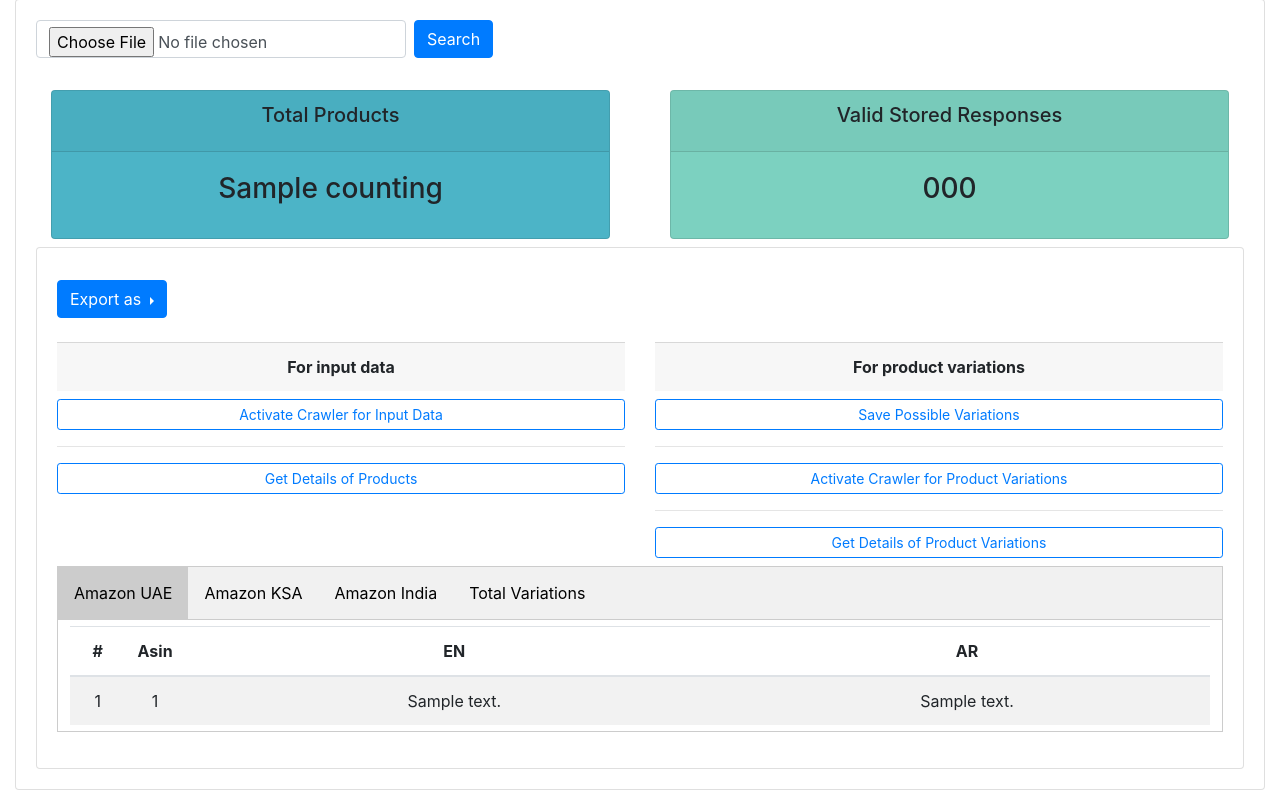
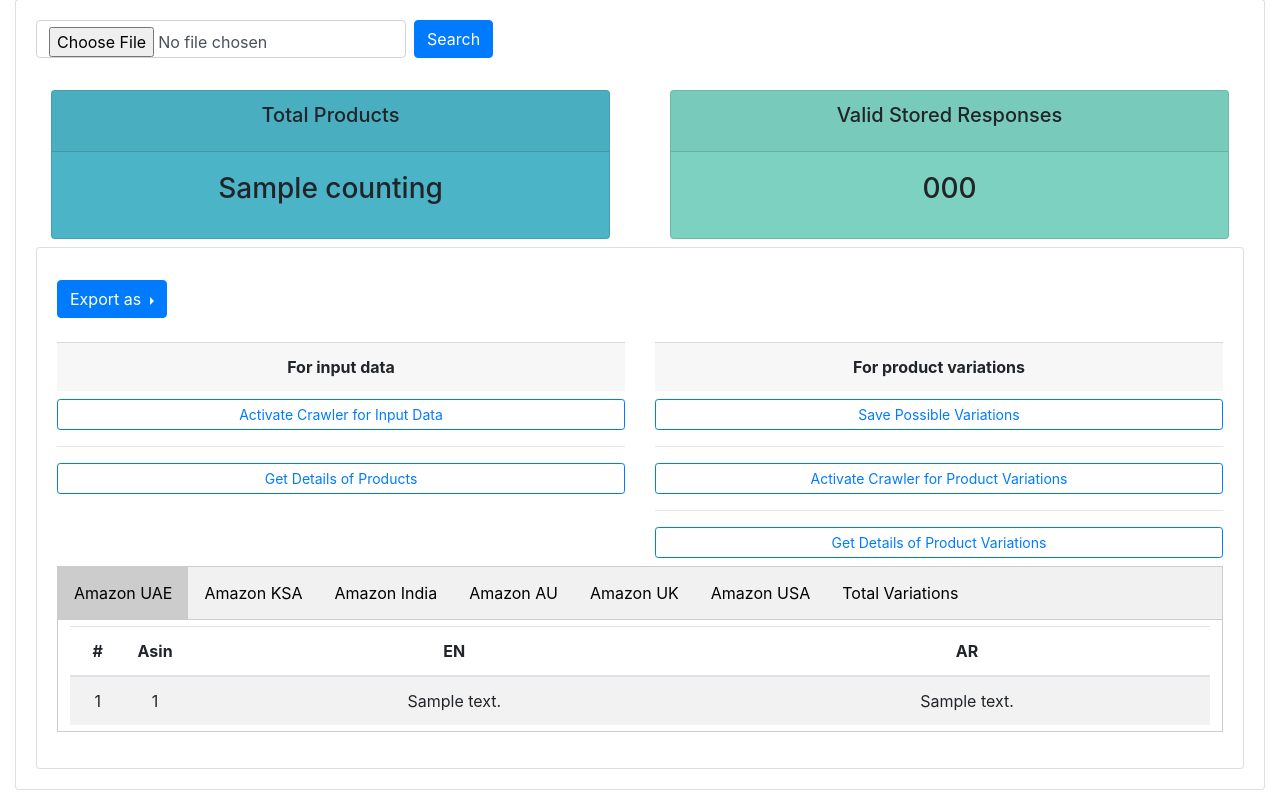
Before and after one commit to tabraizyaseen/scrapper, a Django app: template scrapper/templates/scrapper/search_titles.html in a window 1280 px wide. Shown: the part 357-1156 px from the top of the page. Run offline with Django 3.2, Linux system fonts and the light colour scheme; the template is opened without the code that fills it: most values are stand-ins (such as "Sample title", 1, 10 or a date in 2020); some libraries are stand-ins or nearby versions.

Commit message:
bais state of multi country

```diff
--- a/scrapper/templates/scrapper/search_titles.html
+++ b/scrapper/templates/scrapper/search_titles.html
@@ -211,6 +211,15 @@
 				  </button>
 				  <button class="tablinks" onclick="openDetails(event, 'AmazonIndia')">
 				  	Amazon India
+				  </button>
+				  <button class="tablinks" onclick="openDetails(event, 'AmazonIndia')">
+				  	Amazon AU
+				  </button>
+				  <button class="tablinks" onclick="openDetails(event, 'AmazonIndia')">
+				  	Amazon UK
+				  </button>
+				  <button class="tablinks" onclick="openDetails(event, 'AmazonIndia')">
+				  	Amazon USA
 				  </button>
 				  <button class="tablinks" onclick="openDetails(event, 'totalVariation')">
 				  	Total Variations
--- a/scrapper/urls.py
+++ b/scrapper/urls.py
@@ -23,8 +23,12 @@ urlpatterns = [
     path('requiredJsonFormat/', views.requiredJsonFormat, name='requiredJsonFormat'),
     path('category_attributes/',views.categoryAttributesManager, name='category_attributes'),
 
+    # Multiple Amazon Countries Crawlers
 	path('robust_search_valid_ksa/', views.robustSearchValidKSA, name='robust_search_valid_ksa'),
     path('robust_search_valid_india/', views.robustSearchValidIndia, name='robust_search_valid_india'),
+    path('robust_search_valid_aus/', views.robustSearchValidAus, name='robust_search_valid_aus'),
+    path('robust_search_valid_uk/', views.robustSearchValidUk, name='robust_search_valid_uk'),
+    path('robust_search_valid_america/', views.robustSearchValidCom, name='robust_search_valid_america'),
 
     # Category work
     path('view_categories/', views.viewCategories, name='view_categories'),
--- a/scrapper/views.py
+++ b/scrapper/views.py
@@ -188,7 +188,7 @@ def searchTitles(request):
 		end = perf_counter()
 		print(f'file displaying : {end-strt}')
 
-	validated = productPagesScrapper.objects.filter(Q(productID__in=global_file['ASIN'], description_en=True, description_ar=True) | Q(productID__in=global_file['ASIN'], description_en=True, source__in=('amazon.in','amazon.com','amazon.com.au','amazon.co.uk')))
+		validated = productPagesScrapper.objects.filter(Q(productID__in=global_file['ASIN'], description_en=True, description_ar=True) | Q(productID__in=global_file['ASIN'], description_en=True, source__in=('amazon.in','amazon.com','amazon.com.au','amazon.co.uk')))
 
 	context = {
 		'results' : results,
@@ -1282,7 +1282,7 @@ def requiredJsonFormat(request):
 				single_variant_db = lambda_variant_func(variationSettings.objects.filter(current_asin=item_db[0].productID),variationSettings.objects.filter(parent_asin=item_db[0].productID))
 
 				if single_variant_db:
-					variations_settings = totalVariations.objects.filter(productID=single_variant_db[0].productID).order_by('-id')
+					variations_settings = totalVariations.objects.filter(parent_asin=single_variant_db[0].parent_asin).order_by('-id') or totalVariations.objects.filter(productID=single_variant_db[0].productID).order_by('-id')
 
 					data_dict['asin'] = variations_settings[0].parent_asin
 
```
